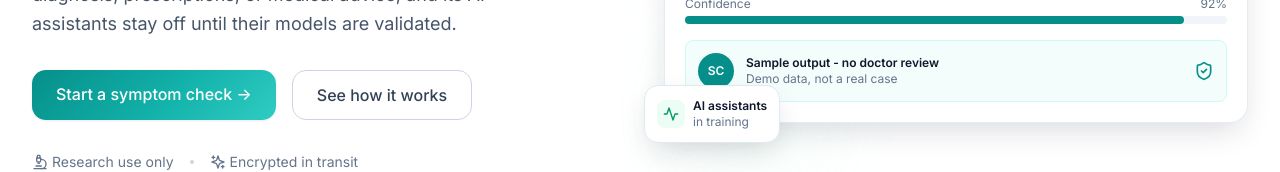
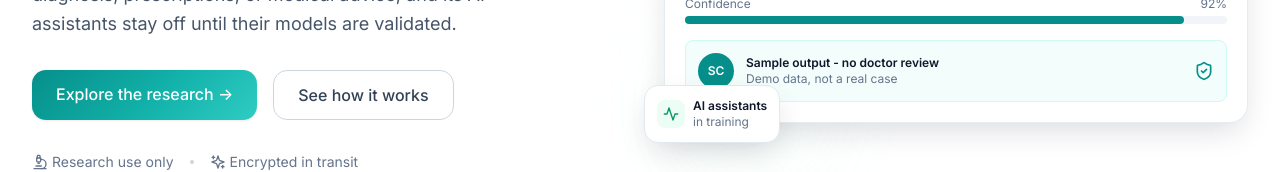
Before and after one commit to minagayid/homzdoctor, a React (Vite) app in the folder frontend/: page / in a window 1280 px wide. Shown: the part 512-684 px from the top of the page. Built offline with nearby package versions, Linux system fonts and the light colour scheme; no server answers.

Commit message:
Hero CTA: Explore the research (no symptom-check implication)

```diff
--- a/frontend/src/components/landing/Hero.tsx
+++ b/frontend/src/components/landing/Hero.tsx
@@ -30,7 +30,7 @@ export default function Hero() {
                 to="/register"
                 className="rounded-xl bg-brand-gradient px-6 py-3 text-center font-medium text-white shadow-soft transition-all hover:shadow-glow hover:brightness-[1.03]"
               >
-                Start a symptom check →
+                Explore the research →
               </Link>
               <Link
                 to="#how-it-works"
```
